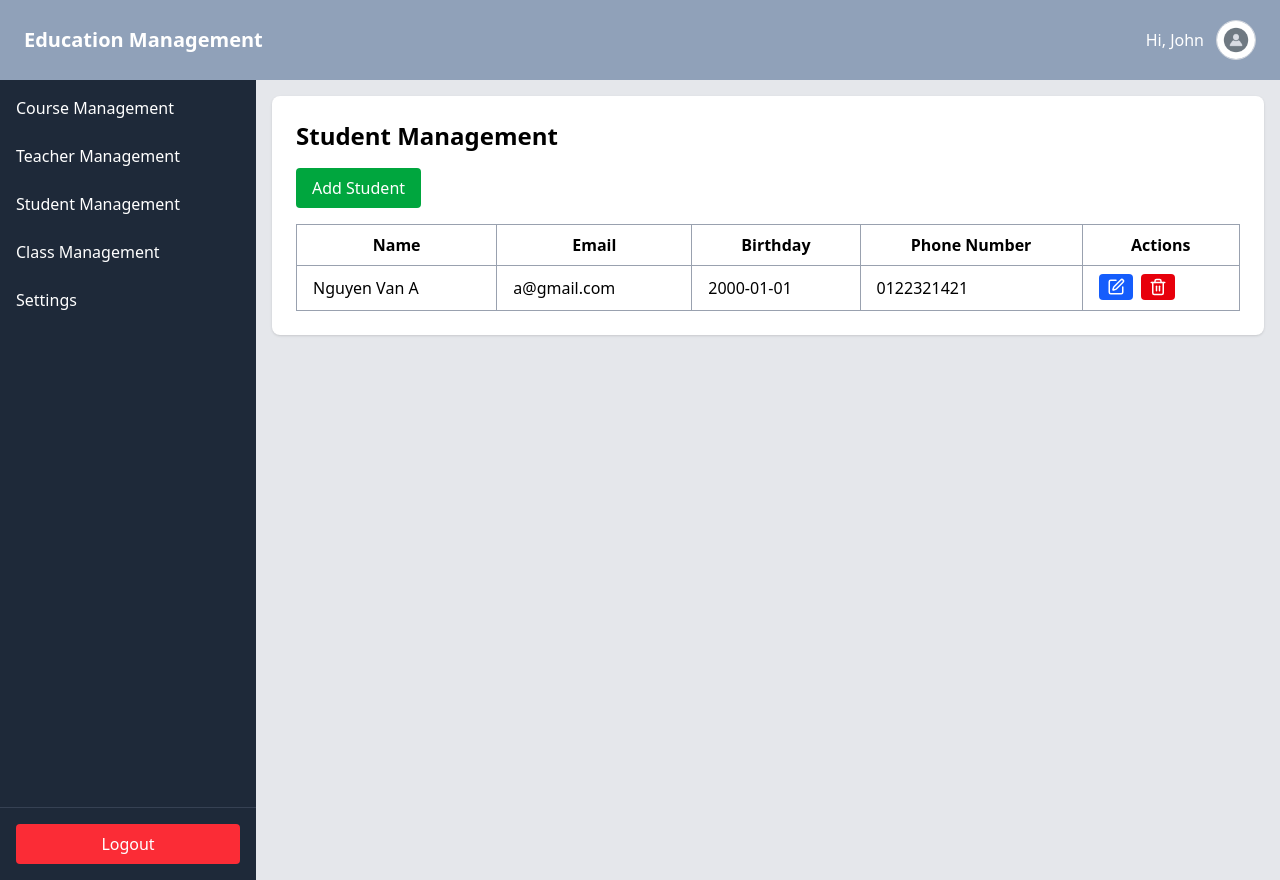
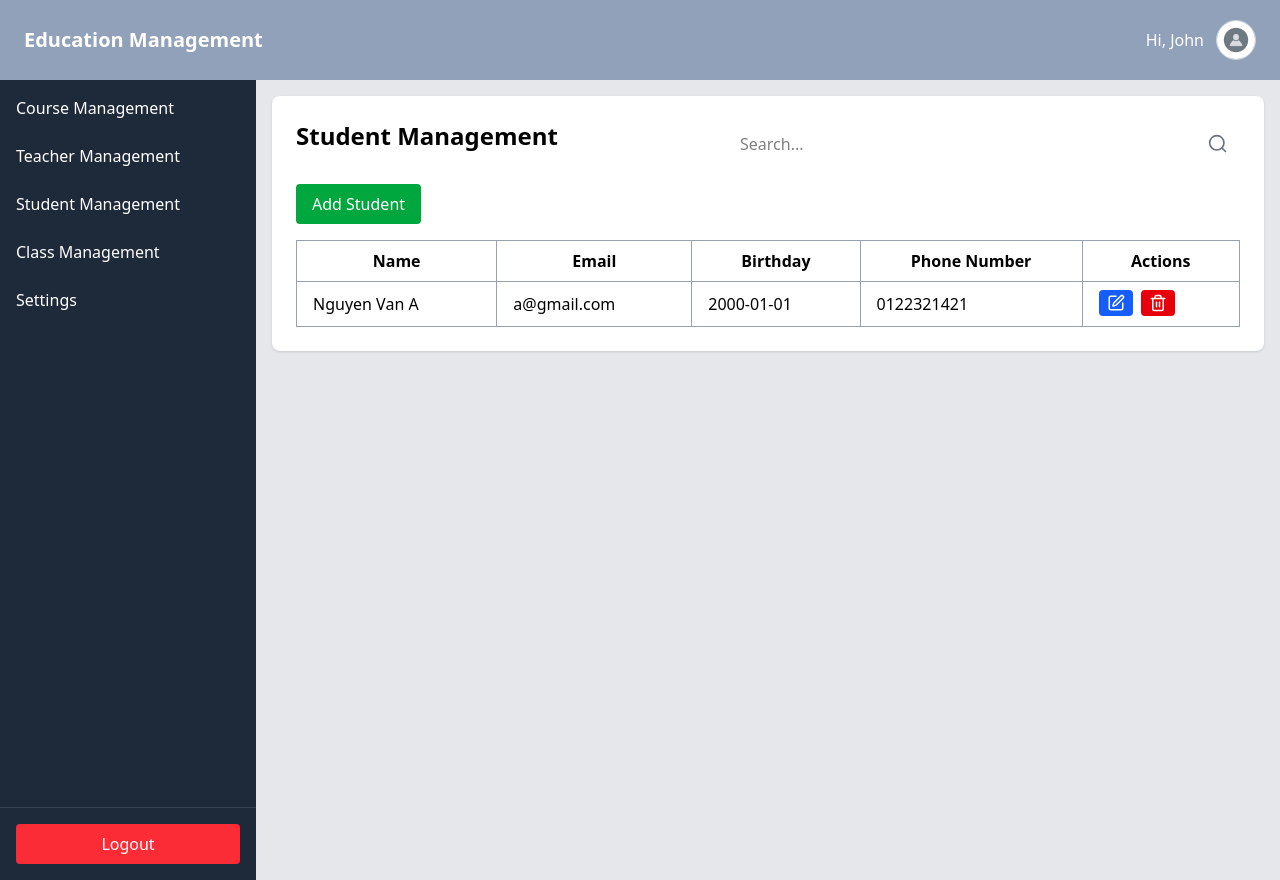
Before and after one commit to C-HaoNguyen/education-management-website, a React (Vite) app: page /student in a window 1280 px wide. Built offline with nearby package versions, Linux system fonts and the light colour scheme; no server answers.

Commit message:
Add filter for StudentComponent

```diff
--- a/src/components/StudentComponent.tsx
+++ b/src/components/StudentComponent.tsx
@@ -12,6 +12,7 @@ export default function StudentComponent() {
     const [editingStudent, setEditingStudent] = useState<any>(null);
     const [deletedStudent, setDeletedStudent] = useState<any>(null);
     const [showConfirmDeleteModal, setShowConfirmDeleteModal] = useState(false);
+    const [filterValue, setFilterValue] = useState("");
 
     const [students, setStudents] = useState([{
         studentId: 1,
@@ -23,7 +24,7 @@ export default function StudentComponent() {
 
     useEffect(() => {
         refreshStudentList();
-    }, []);
+    }, [filterValue]);
 
     function refreshStudentList() {
         fetch("http://localhost:8080/students/all", {
@@ -34,7 +35,13 @@ export default function StudentComponent() {
                 const sortedStudents = [...data].sort((a, b) =>
                     a.studentName.localeCompare(b.studentName)
                 );
-                setStudents(sortedStudents);
+                // filter part
+                if (filterValue === "") {
+                    setStudents(sortedStudents);
+                } else {
+                    const filteredStudents = sortedStudents.filter(value => value.studentName.includes(filterValue));
+                    setStudents(filteredStudents);
+                }
             });
     }
 
@@ -122,7 +129,35 @@ export default function StudentComponent() {
 
     return (
         <div className="bg-white shadow rounded-lg p-6">
-            <h1 className="text-2xl font-bold mb-4">Student Management</h1>
+            <div className="flex justify-between items-center mb-4">
+                <h1 className="text-2xl font-bold mb-4">Student Management</h1>
+                {/* Thanh tìm kiếm (optional) */}
+                <div className="hidden md:block">
+                    <div className="relative w-128">
+                        <input
+                            type="text"
+                            placeholder="Search..."
+                            className="w-full h-10 px-3 py-1 rounded bg-white text-black border-gray focus:outline-blue-500"
+                            onChange={(e) => setFilterValue(e.target.value)}
+                        />
+                        <svg
+                            xmlns="http://www.w3.org/2000/svg"
+                            className="h-5 w-5 absolute right-3 top-1/2 -translate-y-1/2 text-gray-500"
+                            fill="none"
+                            viewBox="0 0 24 24"
+                            stroke="currentColor"
+                        >
+                            <path
+                                strokeLinecap="round"
+                                strokeLinejoin="round"
+                                strokeWidth={2}
+                                d="M21 21l-4.35-4.35m0 0A7.5 7.5 0 104.5 4.5a7.5 7.5 0 0012.15 12.15z"
+                            />
+                        </svg>
+                    </div>
+                </div>
+            </div>
+
 
             {showAddModal ?
                 <div className="fixed inset-0 flex items-center justify-center z-50">
```
